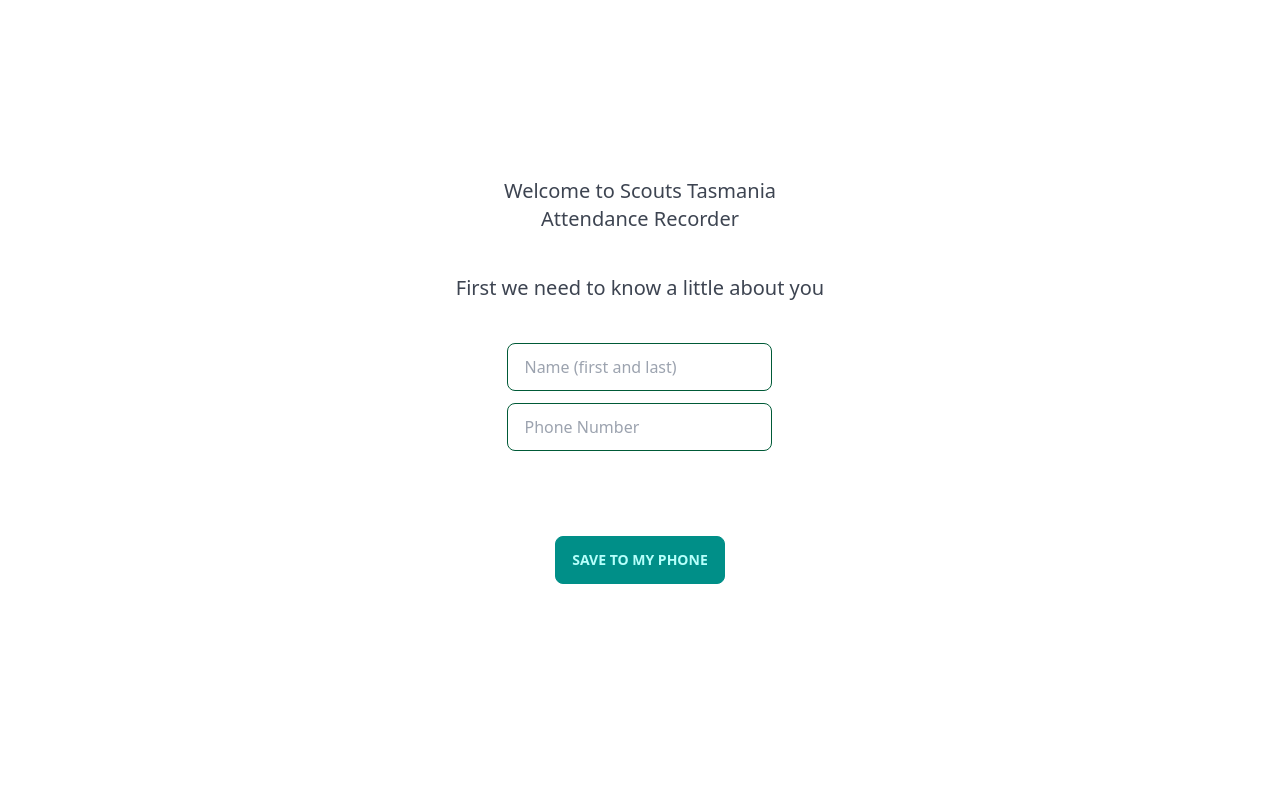
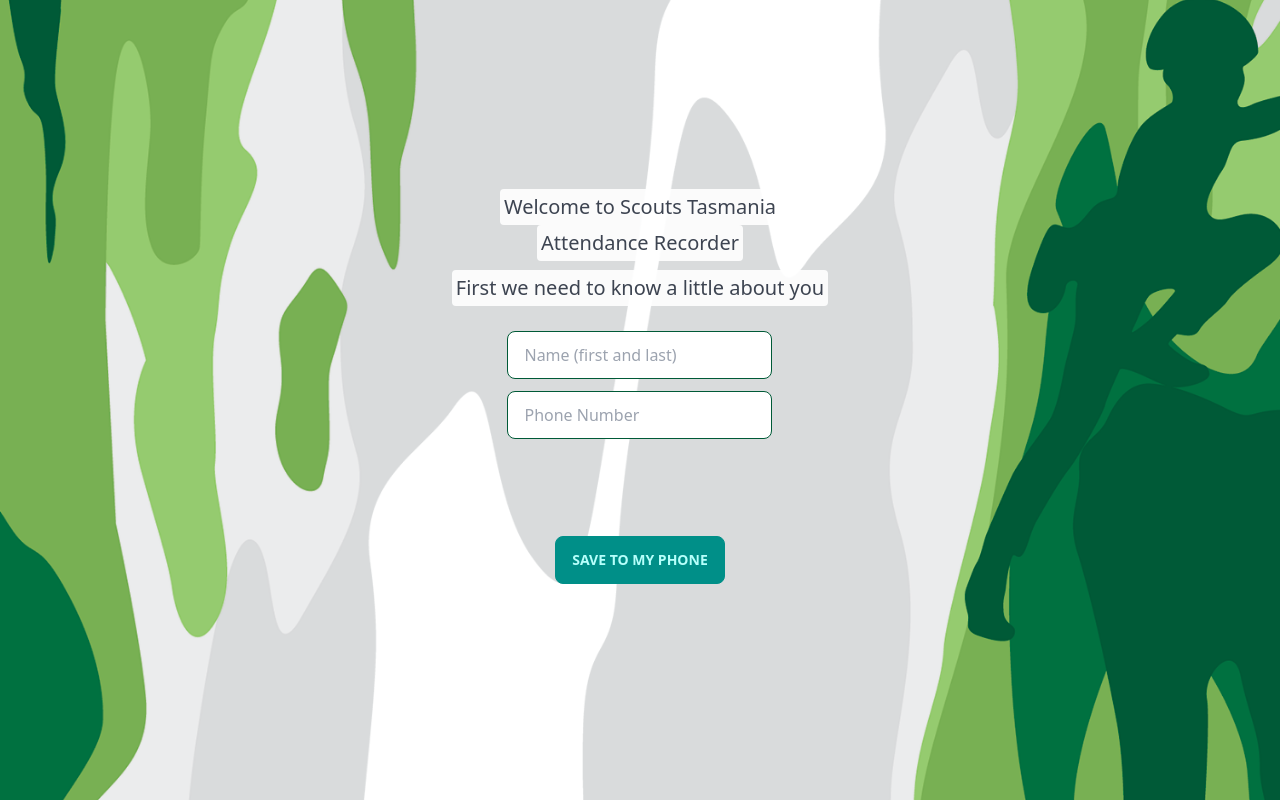
Before and after one commit to lanceolata-au/prodromoi-web, a SvelteKit app: page / in a window 1280 px wide. Shown: the top 800 px of the page. Built offline with nearby package versions, Linux system fonts and the light colour scheme.

Commit message:
added branding

```diff
--- a/src/app.html
+++ b/src/app.html
@@ -6,7 +6,7 @@
 		<meta name="viewport" content="width=device-width, user-scalable=no" />
 		%sveltekit.head%
 	</head>
-	<body class="w-full h-full" data-sveltekit-preload-data="hover">
+	<body class="w-full h-full bg-transparent" data-sveltekit-preload-data="hover">
 		<div style="display: contents">%sveltekit.body%</div>
 	</body>
 </html>
--- a/src/routes/+layout.svelte
+++ b/src/routes/+layout.svelte
@@ -31,4 +31,11 @@
 {#if $apiLoading}
     <Loading/>
 {/if}
+
 <slot />
+<div class="absolute top-0 left-0 w-2/3 bg-transparent -z-50">
+    <img src="bg/tl.png"/>
+</div>
+<div class="absolute bottom-0 right-0 w-2/3 bg-transparent -z-50">
+    <img src="bg/br.png"/>
+</div>
--- a/src/routes/+page.svelte
+++ b/src/routes/+page.svelte
@@ -41,11 +41,11 @@
 <div class="grid h-2/5 place-items-center">
     {#if !memberSaved}
         <div class="grid place-items-center">
-            <h1 class="text-xl text-neutral">Welcome to Scouts Tasmania</h1>
-            <h1 class="text-xl text-neutral">Attendance Recorder</h1>
-            <hr class="mb-10">
-            <h1 class="text-xl text-neutral">First we need to know a little about you</h1>
-            <hr class="mb-10">
+            <h1 class="text-xl text-neutral bg-neutral-content/90 p-1 rounded">Welcome to Scouts Tasmania</h1>
+            <h1 class="text-xl text-neutral bg-neutral-content/90 p-1 rounded">Attendance Recorder</h1>
+            <hr class="mb-2">
+            <h1 class="text-xl text-neutral bg-neutral-content/90 p-1 rounded">First we need to know a little about you</h1>
+            <hr class="mb-6">
             <div class="form-control mb-3">
                 <input
                     type="text"
@@ -63,9 +63,9 @@
         </div>
     {:else}
         <div class="grid place-items-center">
-            <h1 class="text-4xl text-neutral">Welcome back</h1>
-            <br>
-            <h1 class="text-4xl text-neutral">{currentMember.name}</h1>
+            <h1 class="text-4xl text-neutral bg-neutral-content/90 p-1 rounded">Welcome back</h1>
+            <br class="m-2">
+            <h1 class="text-2xl text-neutral bg-neutral-content/90 p-1 rounded">{currentMember.name}</h1>
         </div>
     {/if}
 </div>
```
Also changed, not shown: static/bg/br.png (added), static/bg/tl.png (added).
